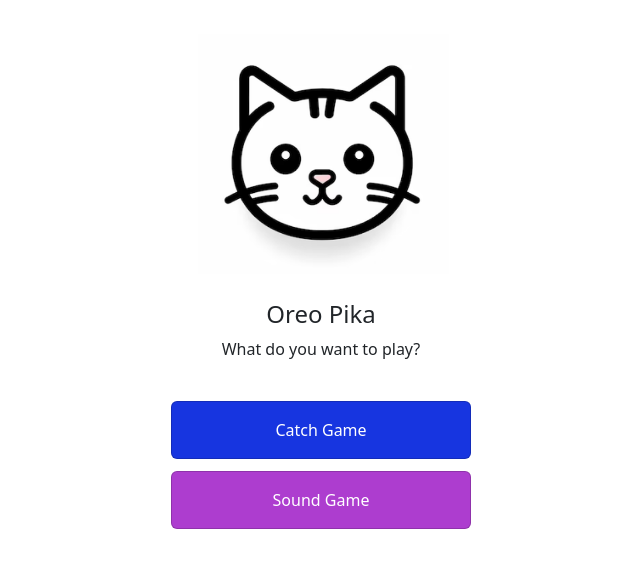
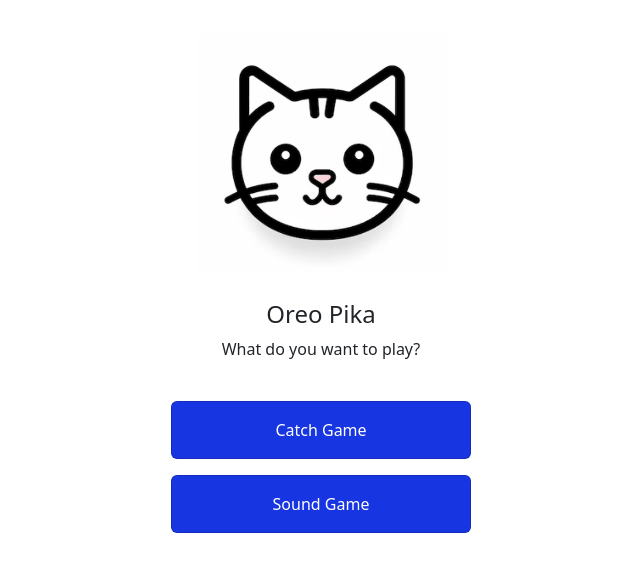
Before and after one commit to vincentkua/oreopika, a React (Vite) app: page / in a window 1280 px wide. Shown: the top 572 px of the page, without its empty margins (319-959 px from the left). Built offline with nearby package versions, Linux system fonts and the light colour scheme.

Commit message:
feat: some ui update

```diff
--- a/src/pages/Home.tsx
+++ b/src/pages/Home.tsx
@@ -29,7 +29,7 @@ const Home = () => {
             backgroundColor: "#1735e0",
             color: "white",
             cursor: "pointer",
-            marginBottom: "12px",
+            marginBottom: "16px",
           }}
           onClick={() => navigate("/catchgame")}
         >
@@ -41,7 +41,7 @@ const Home = () => {
             display: "block",
             marginLeft: "auto",
             marginRight: "auto",
-            backgroundColor: "#ad3dcf",
+            backgroundColor: "#1735e0",
             color: "white",
             cursor: "pointer",
           }}
```
